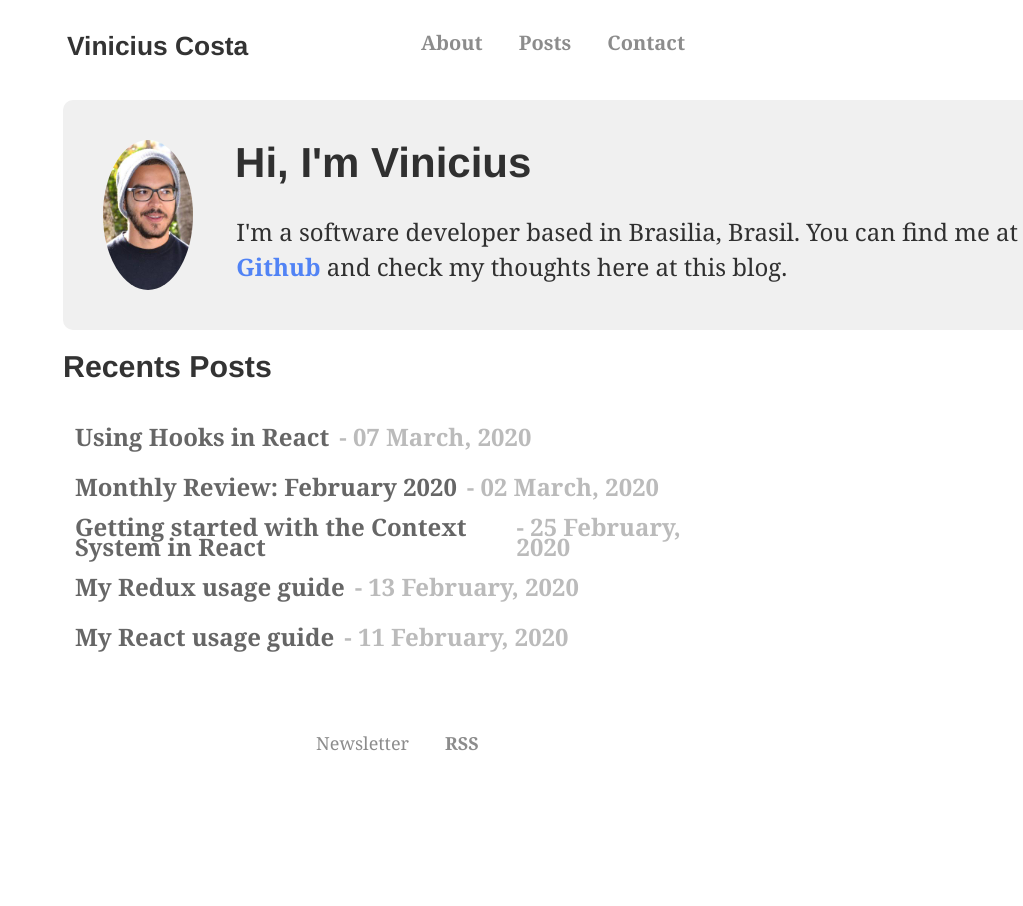
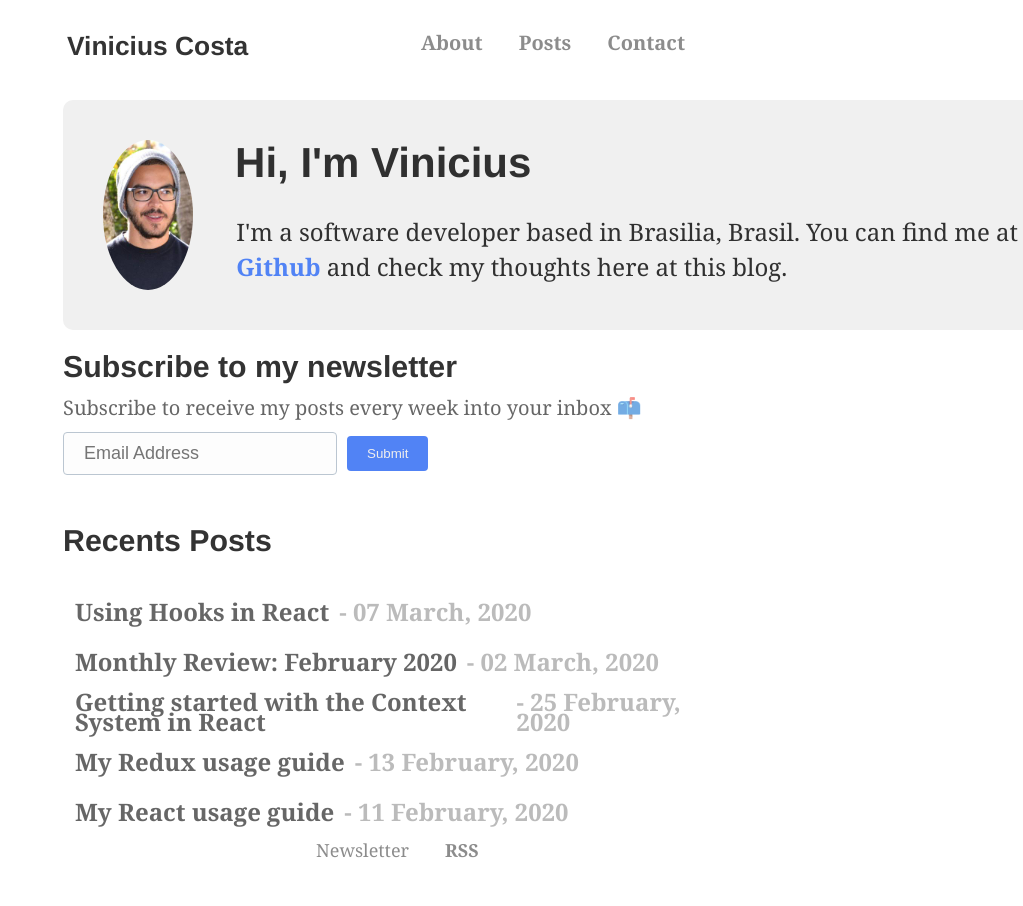
Before and after one commit to vinicius0197/my-blog, a Gatsby site: page / in a window 1280 px wide. Shown: the top 906 px of the page, without its empty margins (257-1280 px from the left). Before the commit the page ends 800 px from the top, so only its background shows below. Built offline with nearby package versions, Linux system fonts and the light colour scheme; Gatsby itself is replaced by a stand-in of ours; some packages are replaced by stand-ins of ours.

Commit message:
adding newsletter

```diff
--- /dev/null
+++ b/src/components/MailCard/index.js
@@ -0,0 +1,30 @@
+import React from 'react';
+import './styles.css';
+
+const MailCard = () => {
+  return(
+    <div id="mc_embed_signup">
+      <form action="https://vcsilva.us19.list-manage.com/subscribe/post?u=5a83a33b0b8716f2ba5ecdf99&id=4bd7305ead" method="post" id="mc-embedded-subscribe-form" name="mc-embedded-subscribe-form" className="validate" target="_blank" noValidate>
+        <div id="mc_embed_signup_scroll">
+          <h2 className="newsletter-title">Subscribe to my newsletter</h2>
+          <p className="paragraph-description">
+            Subscribe to receive my posts every week into your inbox 📫
+          </p>
+          <div className="newsletter-container">
+            <div className="mc-field-group">
+              <input type="email" placeholder="Email Address" defaultValue="" name="EMAIL" className="required email" id="mce-EMAIL" />
+            </div>
+            <div id="mce-responses" className="clear">
+              <div className="response" id="mce-error-response" style={{display: 'none'}} />
+              <div className="response" id="mce-success-response" style={{display: 'none'}} />
+            </div>
+            <div style={{position: 'absolute', left: '-5000px'}} aria-hidden="true"><input type="text" name="b_5a83a33b0b8716f2ba5ecdf99_4bd7305ead" tabIndex={-1} defaultValue /></div>
+            <div className="clear"><input type="submit" defaultValue="Subscribe" name="subscribe" id="mc-embedded-subscribe" className="button" /></div>
+          </div>
+        </div>
+      </form>
+    </div>
+  );
+};
+
+export default MailCard;
--- /dev/null
+++ b/src/components/MailCard/styles.css
@@ -0,0 +1,37 @@
+#mc_embed_signup {
+  display: flex;
+  margin-top: 1rem;
+}
+
+#mce-EMAIL {
+  background: #FDFDFD;
+  border: 1px solid #BBC6D1;
+  border-radius: 4px;
+  margin-right: 0.5rem;
+  padding: 0.5rem 1rem;
+  font-family: sans-serif;
+  font-size: 0.9rem;
+}
+
+.newsletter-title {
+  margin-bottom: 0.5rem;
+}
+
+.paragraph-description {
+  margin-bottom: 0.5rem;
+  color: rgba(0,0,0,.6);
+}
+
+.button {
+  background-color: #5183f5;
+  color: #eee;
+  padding: 0.5rem 1rem;
+  border-radius: 4px;
+  cursor: pointer;
+}
+
+.newsletter-container {
+  display: flex;
+  flex-direction: row;
+  align-items: center;
+}
--- a/src/pages/index.js
+++ b/src/pages/index.js
@@ -4,6 +4,8 @@ import { Helmet } from 'react-helmet';
 
 import Layout from '../components/layout/layout';
 import Wrapper from '../components/cover/cover';
+import MailCard from '../components/MailCard';
+
 import {
   SinglePost,
   PostTitle,
@@ -63,6 +65,8 @@ export default ({ data }) => {
         </About>
       </Wrapper>
 
+      <MailCard />
+
       <LastArticles
         posts={data}
       >
--- a/src/styles/global.css
+++ b/src/styles/global.css
@@ -2,6 +2,8 @@
 html {
   font-size: 20px;
 }
+
+input, button, submit { border:none; }
 
 ::-moz-selection { /* Code for Firefox */
   color: #111;
```
